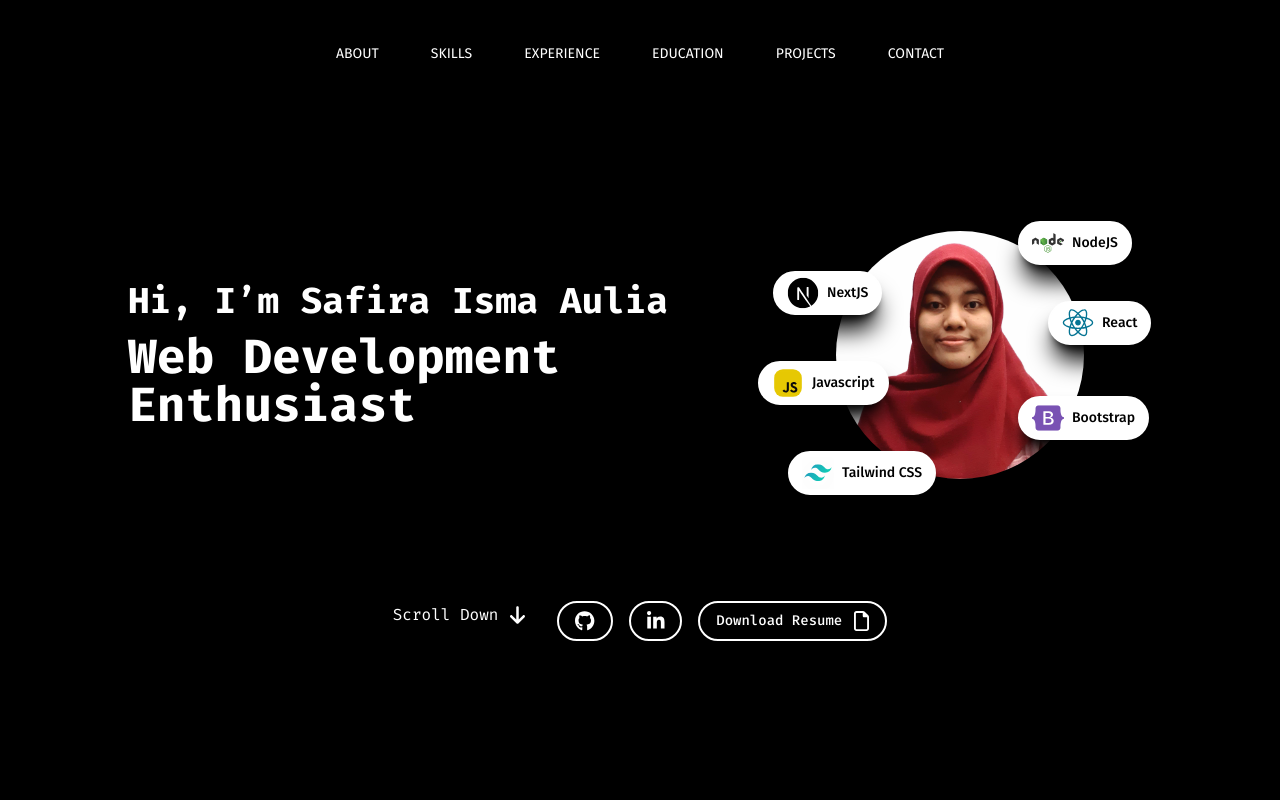
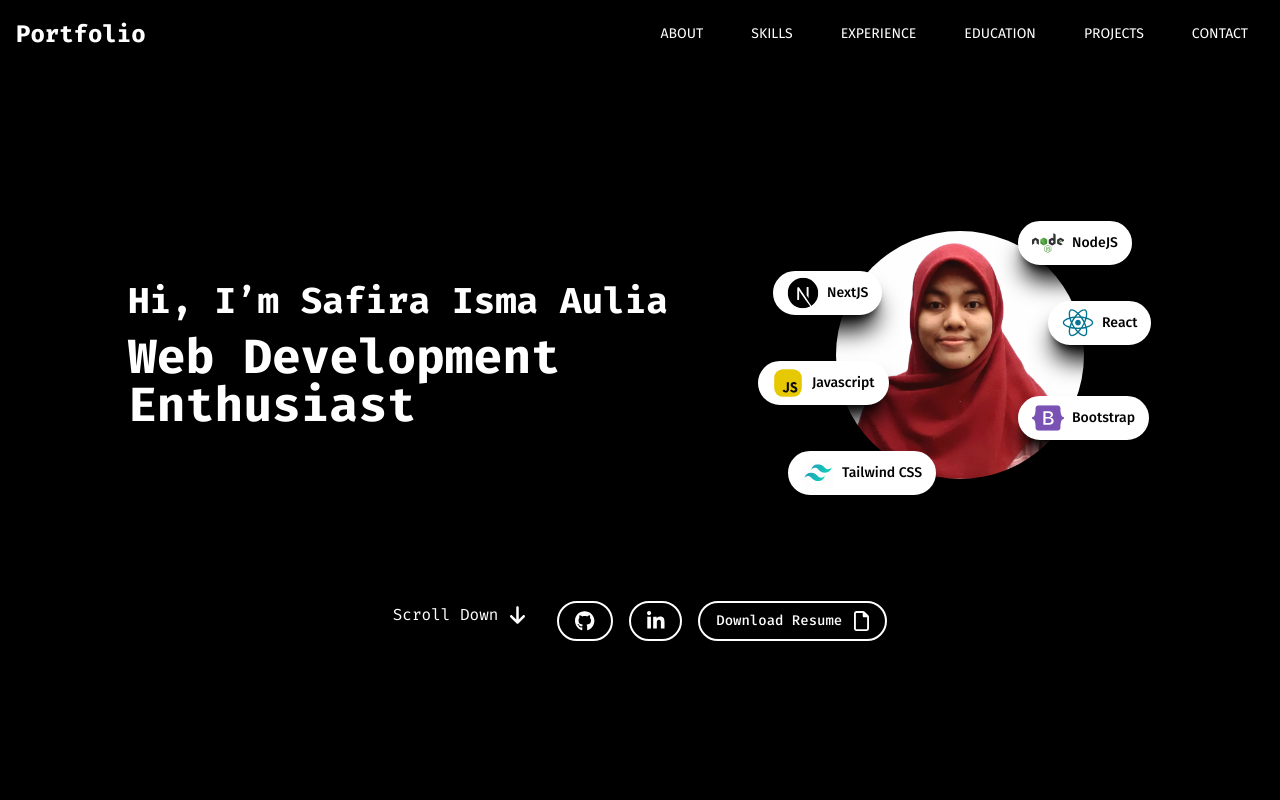
Before and after one commit to safira1003/portfolio, a React (Vite) app: page / in a window 1280 px wide. Shown: the top 800 px of the page. Built offline with nearby package versions, Linux system fonts and the light colour scheme.

Commit message:
fix: header

```diff
--- a/src/components/About.jsx
+++ b/src/components/About.jsx
@@ -16,10 +16,10 @@ export default function About() {
             <section className="flex flex-col gap-20 md:gap-10 justify-center min-h-screen pt-[15%]">
                 <div className="flex flex-col md:flex-row items-center gap-20 md:gap-10 text-white overflow-visible">
                     <div className="flex flex-col gap-3 basis-2/3 font-fira-mono font-bold text-center md:text-start">
-                        <p className="text-xl md:text-4xl">
+                        <p className="text-xl lg:text-4xl">
                             Hi, I’m <span className="">Safira Isma Aulia</span>
                         </p>
-                        <p className="text-4xl md:text-5xl">
+                        <p className="text-4xl lg:text-5xl">
                             Web Development Enthusiast
                         </p>
                     </div>
--- a/src/components/Header.jsx
+++ b/src/components/Header.jsx
@@ -1,27 +1,41 @@
+import { useState } from "react";
+import { FontAwesomeIcon } from '@fortawesome/react-fontawesome';
+import { faBars, faTimes } from '@fortawesome/free-solid-svg-icons';
 
-const HEADER = ["about", "skills", "experience", "education", "projects", "contact"]
+const HEADER = ["about", "skills", "experience", "education", "projects", "contact"];
 
 export default function Header({ onClick, activeTab }) {
-    const header = HEADER;
+    const [isOpen, setIsOpen] = useState(false);
 
-    const activeStyle = "uppercase py-3 px-4 text-black transition-colors duration-800 cursor-pointer bg-white rounded-full ";
-    const inactiveStyle = "uppercase py-3 px-4 text-white transition-colors duration-800 cursor-pointer rounded-full ";
+    const toggleMenu = () => setIsOpen(!isOpen);
+
+    const activeStyle = "uppercase py-2 px-4 text-black bg-white rounded-full";
+    const inactiveStyle = "uppercase py-2 px-4 text-white hover:bg-white hover:text-black transition-colors rounded-full";
 
     return (
-        <header className="px-[25%] py-8 font-fira-sans text-sm fixed top-0 right-0 left-0  z-50">
-            <nav className="flex justify-between backdrop-blur-2xl rounded-full " >
-                {header.map((item, index) => {
-                    return (
+        <header className="px-4 py-4 font-fira-sans text-sm fixed top-0 left-0 right-0 z-50 backdrop-blur-2xl">
+            <div className="flex justify-between items-center">
+                <div className="text-white font-bold text-2xl font-fira-mono">Portfolio</div>
+
+                <button onClick={toggleMenu} className="text-white text-2xl lg:hidden">
+                    <FontAwesomeIcon icon={isOpen ? faTimes : faBars} />
+                </button>
+
+                <nav className={`lg:flex ${isOpen ? "flex" : "hidden"} flex-col lg:flex-row gap-2 lg:gap-4 bg-black lg:bg-transparent absolute lg:static top-full left-0 right-0 p-4 lg:p-0`}>
+                    {HEADER.map((item, index) => (
                         <button
                             key={index}
                             className={activeTab === item ? activeStyle : inactiveStyle}
-                            onClick={()=>onClick(item)}
+                            onClick={() => {
+                                onClick(item);
+                                setIsOpen(false);
+                            }}
                         >
                             {item}
                         </button>
-                    );
-                })}
-            </nav>
+                    ))}
+                </nav>
+            </div>
         </header>
-    )
+    );
 }
```
